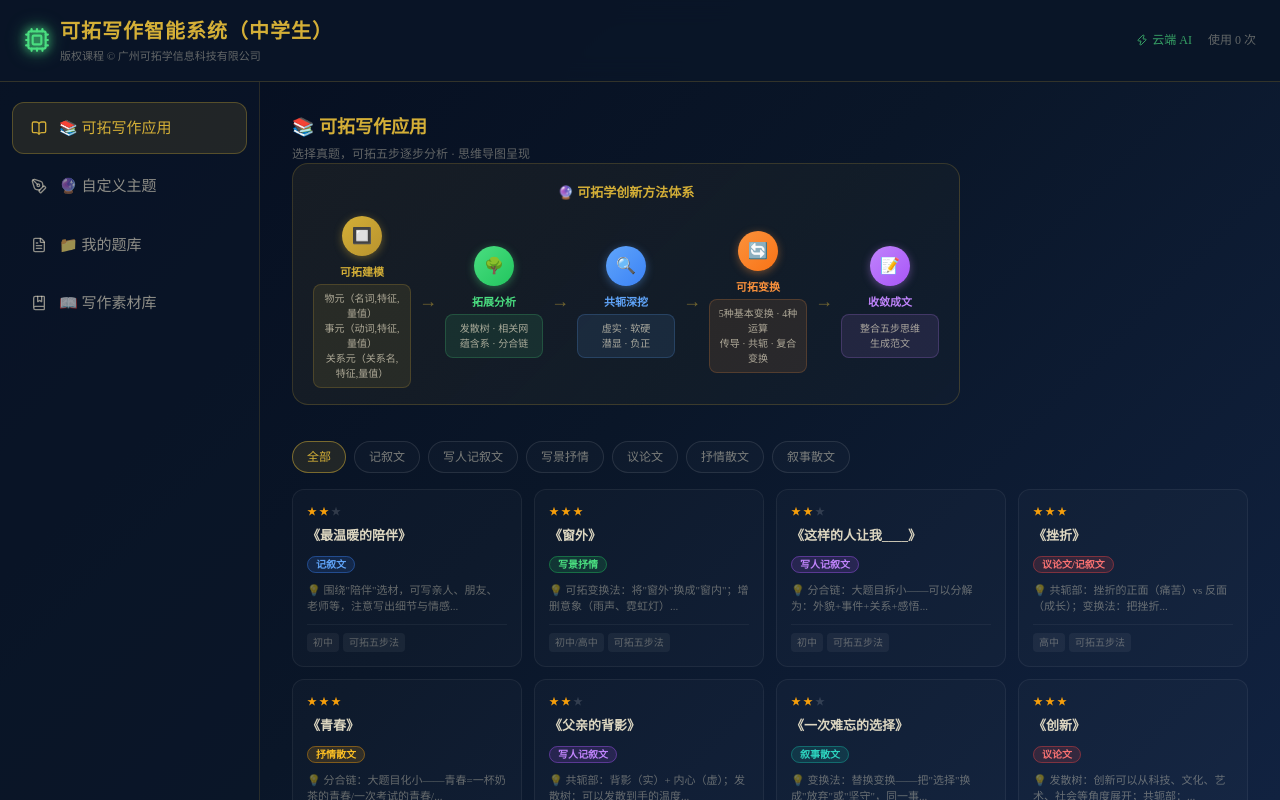
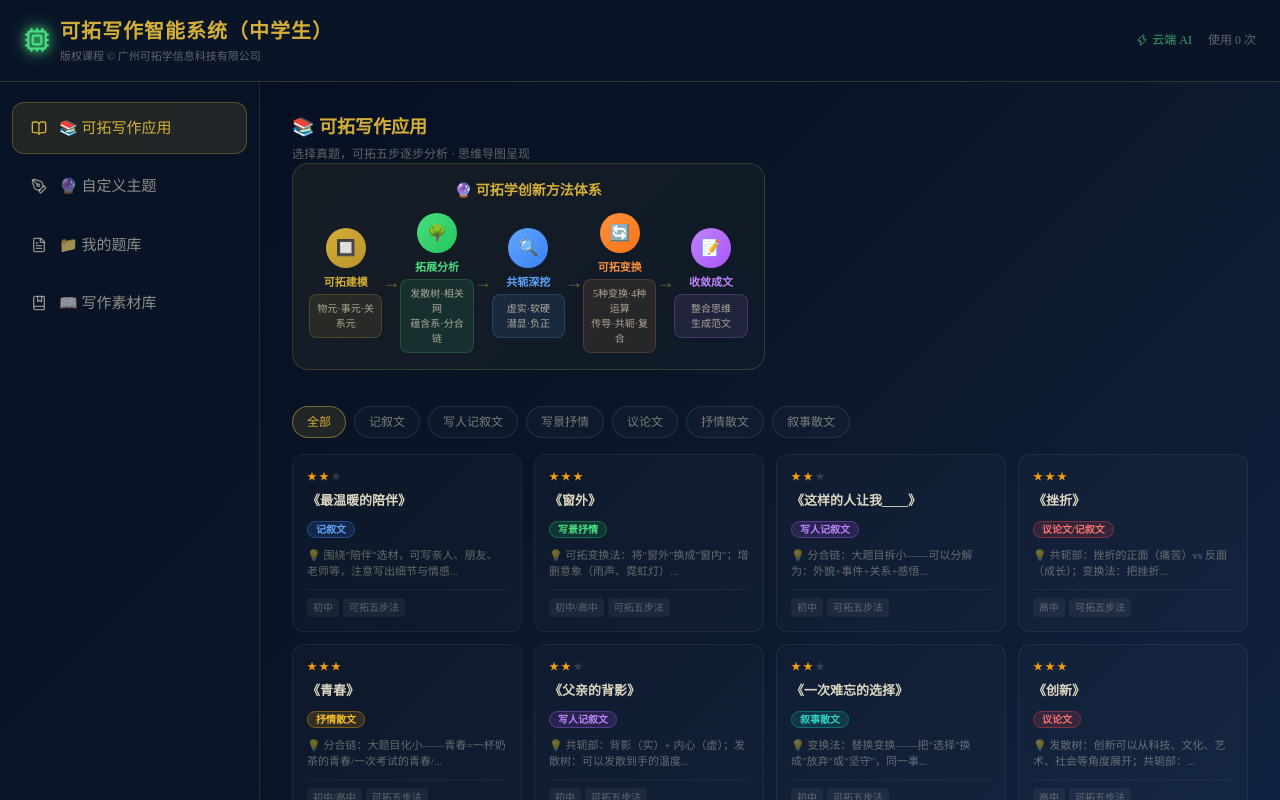
Before and after one commit to yishi-xiaoshi/ketuo-write, a React (Vite) app: page / in a window 1280 px wide. Shown: the top 800 px of the page. Built offline with nearby package versions, Linux system fonts and the light colour scheme.

Commit message:
更新可拓学创新方法体系展示3
在可拓写作应用界面添加四个模块的可拓学创新方法体系展示

```diff
--- a/src/App.jsx
+++ b/src/App.jsx
@@ -900,165 +900,40 @@ function ModuleWritingApp({ onIncrementEssays }) {
           <p style={{ color: 'rgba(232,224,200,0.4)', fontSize: '12px' }}>
             选择真题，可拓五步逐步分析 · 思维导图呈现
           </p>
-                      {/* 可拓学创新方法体系横向展示 */}
-      <div style={{
-        background: 'linear-gradient(135deg, rgba(212,175,55,0.08), rgba(212,175,55,0.02))',
-        border: '1px solid rgba(212,175,55,0.2)',
-        borderRadius: '16px',
-        padding: '16px 20px',
-        marginBottom: '20px',
-        overflow: 'hidden'
-      }}>
-        <div style={{ textAlign: 'center', marginBottom: '12px' }}>
-          <span style={{ color: '#d4af37', fontSize: '13px', fontWeight: 700 }}>
-            🔮 可拓学创新方法体系
-          </span>
-        </div>
-
-        {/* 横向五步展示 */}
-        <div style={{ display: 'flex', alignItems: 'center', gap: '8px', justifyContent: 'center' }}>
-
-          {/* 步骤1：可拓建模 */}
-          <div style={{ flex: 1, maxWidth: '200px', textAlign: 'center' }}>
-            <div style={{
-              width: '40px', height: '40px',
-              background: 'linear-gradient(135deg, #d4af37, #b8932e)',
-              borderRadius: '50%',
-              display: 'flex', alignItems: 'center', justifyContent: 'center',
-              margin: '0 auto 8px',
-              fontSize: '16px',
-              boxShadow: '0 2px 8px rgba(212,175,55,0.4)'
-            }}>🔲</div>
+                            {/* 可拓学创新方法体系横向展示 */}
+      <div style={{ background: 'linear-gradient(135deg, rgba(212,175,55,0.08), rgba(212,175,55,0.02))', border: '1px solid rgba(212,175,55,0.2)', borderRadius: '16px', padding: '16px', marginBottom: '20px' }}>
+        <div style={{ textAlign: 'center', marginBottom: '12px', color: '#d4af37', fontSize: '14px', fontWeight: 700 }}>
+          🔮 可拓学创新方法体系
+        </div>
+        <div style={{ display: 'flex', justifyContent: 'space-between', alignItems: 'center' }}>
+          <div style={{ flex: 1, textAlign: 'center' }}>
+            <div style={{ width: '40px', height: '40px', background: 'linear-gradient(135deg, #d4af37, #b8932e)', borderRadius: '50%', display: 'flex', alignItems: 'center', justifyContent: 'center', margin: '0 auto 6px', fontSize: '16px' }}>🔲</div>
             <div style={{ color: '#d4af37', fontSize: '11px', fontWeight: 600, marginBottom: '4px' }}>可拓建模</div>
-            <div style={{
-              background: 'rgba(212,175,55,0.1)',
-              border: '1px solid rgba(212,175,55,0.2)',
-              borderRadius: '8px',
-              padding: '6px 8px',
-              fontSize: '10px',
-              color: 'rgba(232,224,200,0.7)',
-              lineHeight: 1.5
-            }}>
-              <div>物元（名词,特征,量值）</div>
-              <div>事元（动词,特征,量值）</div>
-              <div>关系元（关系名,特征,量值）</div>
-            </div>
-          </div>
-
-          {/* 箭头 */}
-          <div style={{ color: 'rgba(212,175,55,0.5)', fontSize: '18px', flexShrink: 0 }}>→</div>
-
-          {/* 步骤2：拓展分析 */}
-          <div style={{ flex: 1, maxWidth: '200px', textAlign: 'center' }}>
-            <div style={{
-              width: '40px', height: '40px',
-              background: 'linear-gradient(135deg, #4ade80, #22c55e)',
-              borderRadius: '50%',
-              display: 'flex', alignItems: 'center', justifyContent: 'center',
-              margin: '0 auto 8px',
-              fontSize: '16px',
-              boxShadow: '0 2px 8px rgba(74,222,128,0.4)'
-            }}>🌳</div>
+            <div style={{ background: 'rgba(212,175,55,0.1)', border: '1px solid rgba(212,175,55,0.2)', borderRadius: '8px', padding: '6px', fontSize: '10px', color: 'rgba(232,224,200,0.7)' }}>物元·事元·关系元</div>
+          </div>
+          <div style={{ color: 'rgba(212,175,55,0.5)', fontSize: '18px' }}>→</div>
+          <div style={{ flex: 1, textAlign: 'center' }}>
+            <div style={{ width: '40px', height: '40px', background: 'linear-gradient(135deg, #4ade80, #22c55e)', borderRadius: '50%', display: 'flex', alignItems: 'center', justifyContent: 'center', margin: '0 auto 6px', fontSize: '16px' }}>🌳</div>
             <div style={{ color: '#4ade80', fontSize: '11px', fontWeight: 600, marginBottom: '4px' }}>拓展分析</div>
-            <div style={{
-              background: 'rgba(74,222,128,0.1)',
-              border: '1px solid rgba(74,222,128,0.2)',
-              borderRadius: '8px',
-              padding: '6px 8px',
-              fontSize: '10px',
-              color: 'rgba(232,224,200,0.7)',
-              lineHeight: 1.5
-            }}>
-              <div>发散树 · 相关网</div>
-              <div>蕴含系 · 分合链</div>
-            </div>
-          </div>
-
-          {/* 箭头 */}
-          <div style={{ color: 'rgba(212,175,55,0.5)', fontSize: '18px', flexShrink: 0 }}>→</div>
-
-          {/* 步骤3：共轭深挖 */}
-          <div style={{ flex: 1, maxWidth: '200px', textAlign: 'center' }}>
-            <div style={{
-              width: '40px', height: '40px',
-              background: 'linear-gradient(135deg, #60a5fa, #3b82f6)',
-              borderRadius: '50%',
-              display: 'flex', alignItems: 'center', justifyContent: 'center',
-              margin: '0 auto 8px',
-              fontSize: '16px',
-              boxShadow: '0 2px 8px rgba(96,165,250,0.4)'
-            }}>🔍</div>
+            <div style={{ background: 'rgba(74,222,128,0.1)', border: '1px solid rgba(74,222,128,0.2)', borderRadius: '8px', padding: '6px', fontSize: '10px', color: 'rgba(232,224,200,0.7)' }}>发散树·相关网<br/>蕴含系·分合链</div>
+          </div>
+          <div style={{ color: 'rgba(212,175,55,0.5)', fontSize: '18px' }}>→</div>
+          <div style={{ flex: 1, textAlign: 'center' }}>
+            <div style={{ width: '40px', height: '40px', background: 'linear-gradient(135deg, #60a5fa, #3b82f6)', borderRadius: '50%', display: 'flex', alignItems: 'center', justifyContent: 'center', margin: '0 auto 6px', fontSize: '16px' }}>🔍</div>
             <div style={{ color: '#60a5fa', fontSize: '11px', fontWeight: 600, marginBottom: '4px' }}>共轭深挖</div>
-            <div style={{
-              background: 'rgba(96,165,250,0.1)',
-              border: '1px solid rgba(96,165,250,0.2)',
-              borderRadius: '8px',
-              padding: '6px 8px',
-              fontSize: '10px',
-              color: 'rgba(232,224,200,0.7)',
-              lineHeight: 1.5
-            }}>
-              <div>虚实 · 软硬</div>
-              <div>潜显 · 负正</div>
-            </div>
-          </div>
-
-          {/* 箭头 */}
-          <div style={{ color: 'rgba(212,175,55,0.5)', fontSize: '18px', flexShrink: 0 }}>→</div>
-
-          {/* 步骤4：可拓变换 */}
-          <div style={{ flex: 1, maxWidth: '200px', textAlign: 'center' }}>
-            <div style={{
-              width: '40px', height: '40px',
-              background: 'linear-gradient(135deg, #fb923c, #f97316)',
-              borderRadius: '50%',
-              display: 'flex', alignItems: 'center', justifyContent: 'center',
-              margin: '0 auto 8px',
-              fontSize: '16px',
-              boxShadow: '0 2px 8px rgba(251,146,60,0.4)'
-            }}>🔄</div>
+            <div style={{ background: 'rgba(96,165,250,0.1)', border: '1px solid rgba(96,165,250,0.2)', borderRadius: '8px', padding: '6px', fontSize: '10px', color: 'rgba(232,224,200,0.7)' }}>虚实·软硬<br/>潜显·负正</div>
+          </div>
+          <div style={{ color: 'rgba(212,175,55,0.5)', fontSize: '18px' }}>→</div>
+          <div style={{ flex: 1, textAlign: 'center' }}>
+            <div style={{ width: '40px', height: '40px', background: 'linear-gradient(135deg, #fb923c, #f97316)', borderRadius: '50%', display: 'flex', alignItems: 'center', justifyContent: 'center', margin: '0 auto 6px', fontSize: '16px' }}>🔄</div>
             <div style={{ color: '#fb923c', fontSize: '11px', fontWeight: 600, marginBottom: '4px' }}>可拓变换</div>
-            <div style={{
-              background: 'rgba(251,146,60,0.1)',
-              border: '1px solid rgba(251,146,60,0.2)',
-              borderRadius: '8px',
-              padding: '6px 8px',
-              fontSize: '10px',
-              color: 'rgba(232,224,200,0.7)',
-              lineHeight: 1.5
-            }}>
-              <div>5种基本变换 · 4种运算</div>
-              <div>传导 · 共轭 · 复合变换</div>
-            </div>
-          </div>
-
-          {/* 箭头 */}
-          <div style={{ color: 'rgba(212,175,55,0.5)', fontSize: '18px', flexShrink: 0 }}>→</div>
-
-          {/* 步骤5：收敛成文 */}
-          <div style={{ flex: 1, maxWidth: '200px', textAlign: 'center' }}>
-            <div style={{
-              width: '40px', height: '40px',
-              background: 'linear-gradient(135deg, #c084fc, #a855f7)',
-              borderRadius: '50%',
-              display: 'flex', alignItems: 'center', justifyContent: 'center',
-              margin: '0 auto 8px',
-              fontSize: '16px',
-              boxShadow: '0 2px 8px rgba(192,132,252,0.4)'
-            }}>📝</div>
+            <div style={{ background: 'rgba(251,146,60,0.1)', border: '1px solid rgba(251,146,60,0.2)', borderRadius: '8px', padding: '6px', fontSize: '10px', color: 'rgba(232,224,200,0.7)' }}>5种变换·4种运算<br/>传导·共轭·复合</div>
+          </div>
+          <div style={{ color: 'rgba(212,175,55,0.5)', fontSize: '18px' }}>→</div>
+          <div style={{ flex: 1, textAlign: 'center' }}>
+            <div style={{ width: '40px', height: '40px', background: 'linear-gradient(135deg, #c084fc, #a855f7)', borderRadius: '50%', display: 'flex', alignItems: 'center', justifyContent: 'center', margin: '0 auto 6px', fontSize: '16px' }}>📝</div>
             <div style={{ color: '#c084fc', fontSize: '11px', fontWeight: 600, marginBottom: '4px' }}>收敛成文</div>
-            <div style={{
-              background: 'rgba(192,132,252,0.1)',
-              border: '1px solid rgba(192,132,252,0.2)',
-              borderRadius: '8px',
-              padding: '6px 8px',
-              fontSize: '10px',
-              color: 'rgba(232,224,200,0.7)',
-              lineHeight: 1.5
-            }}>
-              <div>整合五步思维</div>
-              <div>生成范文</div>
-            </div>
+            <div style={{ background: 'rgba(192,132,252,0.1)', border: '1px solid rgba(192,132,252,0.2)', borderRadius: '8px', padding: '6px', fontSize: '10px', color: 'rgba(232,224,200,0.7)' }}>整合思维<br/>生成范文</div>
           </div>
         </div>
       </div>
```
